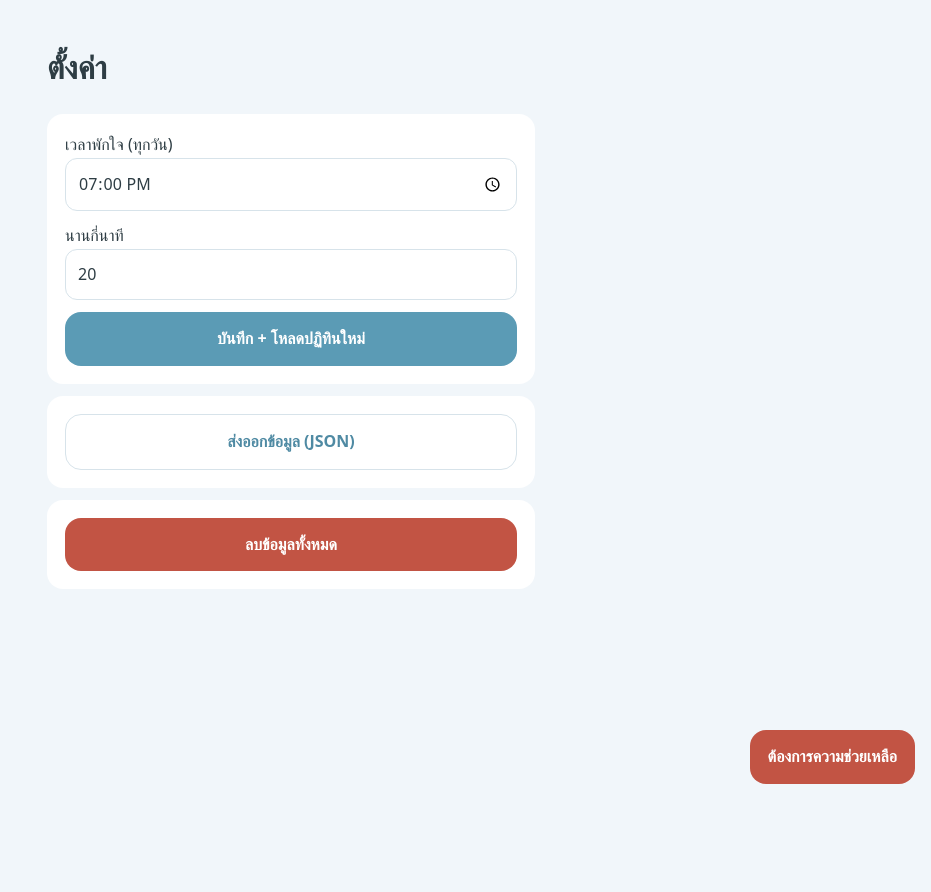
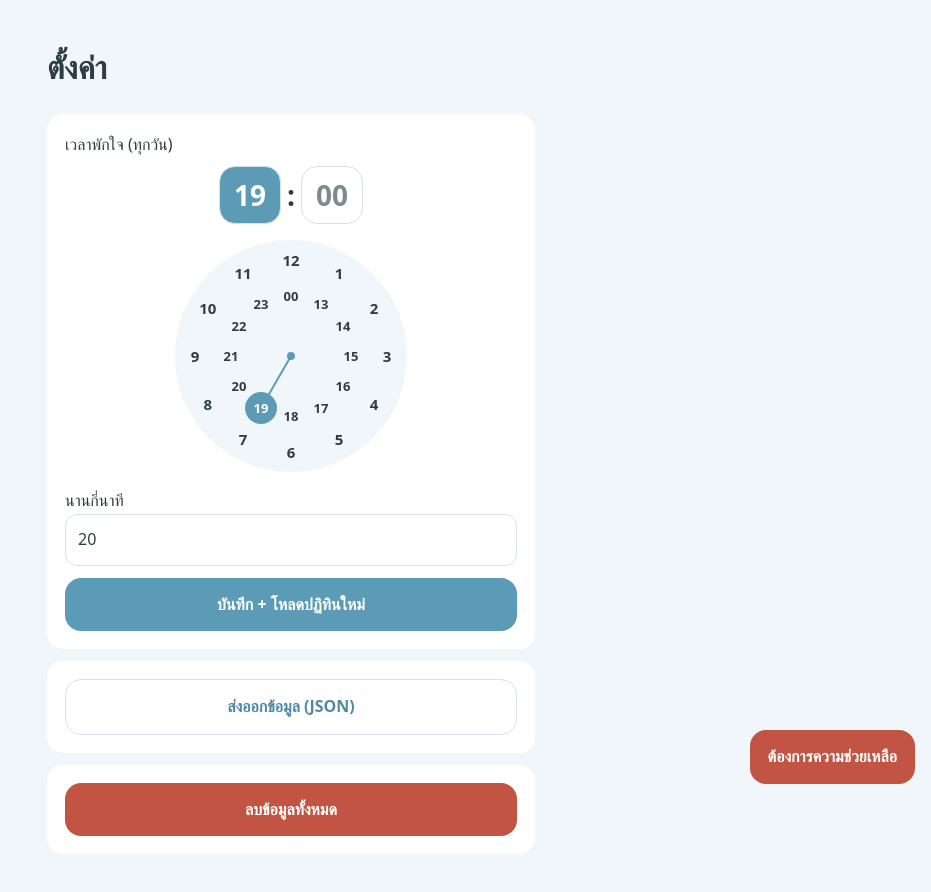
Before and after one commit to peerapongsm/glong-pak-jai, a Next.js app: page /glong-pak-jai/settings in a window 1280 px wide. Shown: the top 892 px of the page, without its empty margins (349-1280 px from the left). Before the commit the page ends 800 px from the top, so only its background shows below. Built offline with nearby package versions, Linux system fonts and the light colour scheme.

Commit message:
feat: clock-dial time picker (Material 2-step, 24h) replacing native time input

```diff
--- /dev/null
+++ b/app/components/ClockTimePicker.tsx
@@ -0,0 +1,115 @@
+'use client';
+import { useRef, useState } from 'react';
+import { angleDeg, hourFromPos, minuteFromAngle, isOuterRing, fmt, parse } from '@/lib/clock';
+
+const SIZE = 240;
+const C = SIZE / 2;
+const R_OUT = 96;
+const R_IN = 60;
+const R_MIN = 96;
+const NUM_R = 14; // radius of a number's hit/label circle
+
+function pol(angleDeg: number, radius: number): { x: number; y: number } {
+  const rad = (angleDeg * Math.PI) / 180;
+  return { x: C + radius * Math.sin(rad), y: C - radius * Math.cos(rad) };
+}
+
+export default function ClockTimePicker({
+  value,
+  onChange,
+}: {
+  value: string;
+  onChange: (v: string) => void;
+}) {
+  const { h, m } = parse(value);
+  const [mode, setMode] = useState<'hour' | 'minute'>('hour');
+  const [dragging, setDragging] = useState(false);
+  const svgRef = useRef<SVGSVGElement>(null);
+
+  const pick = (clientX: number, clientY: number) => {
+    const svg = svgRef.current;
+    if (!svg) return;
+    const rect = svg.getBoundingClientRect();
+    const scale = SIZE / rect.width;
+    const dx = (clientX - rect.left) * scale - C;
+    const dy = (clientY - rect.top) * scale - C;
+    const deg = angleDeg(dx, dy);
+    if (mode === 'hour') {
+      onChange(fmt(hourFromPos(deg, isOuterRing(Math.hypot(dx, dy), R_IN, R_OUT)), m));
+    } else {
+      onChange(fmt(h, minuteFromAngle(deg)));
+    }
+  };
+
+  // Selector hand.
+  const handAngle = mode === 'hour' ? (h % 12) * 30 : m * 6;
+  const handLen = mode === 'hour' ? (h >= 1 && h <= 12 ? R_OUT : R_IN) : R_MIN;
+  const hand = pol(handAngle, handLen);
+
+  // Number rings for the active mode.
+  const outerNums = mode === 'hour'
+    ? Array.from({ length: 12 }, (_, i) => ({ label: String(i === 0 ? 12 : i), val: i === 0 ? 12 : i, r: R_OUT, pos: i * 30 }))
+    : Array.from({ length: 12 }, (_, i) => ({ label: String(i * 5).padStart(2, '0'), val: i * 5, r: R_MIN, pos: i * 30 }));
+  const innerNums = mode === 'hour'
+    ? Array.from({ length: 12 }, (_, i) => ({ label: i === 0 ? '00' : String(i + 12), val: i === 0 ? 0 : i + 12, r: R_IN, pos: i * 30 }))
+    : [];
+
+  const activeVal = mode === 'hour' ? h : m;
+
+  const headBtn = (active: boolean): React.CSSProperties => ({
+    background: active ? 'var(--primary)' : 'var(--panel)',
+    color: active ? '#fff' : 'var(--muted)',
+    padding: '6px 14px',
+    fontSize: 28,
+    fontWeight: 700,
+    border: '1px solid #d7e3ea',
+  });
+
+  return (
+    <div style={{ display: 'flex', flexDirection: 'column', alignItems: 'center', gap: 12 }}>
+      <div style={{ display: 'flex', alignItems: 'center', gap: 6 }}>
+        <button type="button" style={headBtn(mode === 'hour')} onClick={() => setMode('hour')}>
+          {String(h).padStart(2, '0')}
+        </button>
+        <span style={{ fontSize: 28, fontWeight: 700 }}>:</span>
+        <button type="button" style={headBtn(mode === 'minute')} onClick={() => setMode('minute')}>
+          {String(m).padStart(2, '0')}
+        </button>
+      </div>
+
+      <svg
+        ref={svgRef}
+        viewBox={`0 0 ${SIZE} ${SIZE}`}
+        style={{ width: 240, maxWidth: '100%', touchAction: 'none', userSelect: 'none', cursor: 'pointer' }}
+        onPointerDown={(e) => { e.currentTarget.setPointerCapture(e.pointerId); setDragging(true); pick(e.clientX, e.clientY); }}
+        onPointerMove={(e) => { if (dragging) pick(e.clientX, e.clientY); }}
+        onPointerUp={() => { setDragging(false); if (mode === 'hour') setMode('minute'); }}
+      >
+        <circle cx={C} cy={C} r={C - 4} fill="var(--bg)" />
+        {/* hand */}
+        <line x1={C} y1={C} x2={hand.x} y2={hand.y} stroke="var(--primary)" strokeWidth={2} />
+        <circle cx={hand.x} cy={hand.y} r={NUM_R + 2} fill="var(--primary)" />
+        <circle cx={C} cy={C} r={4} fill="var(--primary)" />
+        {/* numbers */}
+        {[...outerNums, ...innerNums].map((n) => {
+          const p = pol(n.pos, n.r);
+          const selected = n.val === activeVal;
+          return (
+            <text
+              key={`${n.r}-${n.label}`}
+              x={p.x}
+              y={p.y}
+              textAnchor="middle"
+              dominantBaseline="central"
+              fontSize={n.r === R_IN ? 13 : 15}
+              fontWeight={600}
+              fill={selected ? '#fff' : 'var(--text)'}
+            >
+              {n.label}
+            </text>
+          );
+        })}
+      </svg>
+    </div>
+  );
+}
--- a/app/components/FirstRun.tsx
+++ b/app/components/FirstRun.tsx
@@ -3,6 +3,7 @@ import { useState } from 'react';
 import type { Settings } from '@/lib/types';
 import { DEFAULT_SETTINGS } from '@/lib/types';
 import { buildIcs } from '@/lib/ics';
+import ClockTimePicker from './ClockTimePicker';
 
 export function downloadIcs(settings: Settings): void {
   const blob = new Blob([buildIcs(settings, new Date())], { type: 'text/calendar' });
@@ -33,8 +34,8 @@ export default function FirstRun({ onDone }: { onDone: (s: Settings) => void })
         </p>
       </div>
       <div className="card">
-        <label>เวลาพักใจ (ทุกวัน)</label>
-        <input type="time" value={start} onChange={(e) => setStart(e.target.value)} />
+        <label style={{ display: 'block', marginBottom: 8 }}>เวลาพักใจ (ทุกวัน)</label>
+        <ClockTimePicker value={start} onChange={setStart} />
         <label style={{ marginTop: 12, display: 'block' }}>นานกี่นาที</label>
         <input type="number" min={5} max={120} value={mins}
           onChange={(e) => setMins(Number(e.target.value))} />
--- a/app/settings/page.tsx
+++ b/app/settings/page.tsx
@@ -4,6 +4,7 @@ import type { Settings } from '@/lib/types';
 import { DEFAULT_SETTINGS } from '@/lib/types';
 import { loadSettings, saveSettings, exportJSON, clearAll } from '@/lib/storage';
 import { downloadIcs } from '../components/FirstRun';
+import ClockTimePicker from '../components/ClockTimePicker';
 
 export default function SettingsPage() {
   const [s, setS] = useState<Settings>(DEFAULT_SETTINGS);
@@ -31,9 +32,9 @@ export default function SettingsPage() {
     <main>
       <h1>ตั้งค่า</h1>
       <div className="card">
-        <label>เวลาพักใจ (ทุกวัน)</label>
-        <input type="time" value={s.windowStart}
-          onChange={(e) => setS({ ...s, windowStart: e.target.value })} />
+        <label style={{ display: 'block', marginBottom: 8 }}>เวลาพักใจ (ทุกวัน)</label>
+        <ClockTimePicker value={s.windowStart}
+          onChange={(v) => setS({ ...s, windowStart: v })} />
         <label style={{ marginTop: 12, display: 'block' }}>นานกี่นาที</label>
         <input type="number" min={5} max={120} value={s.windowMinutes}
           onChange={(e) => setS({ ...s, windowMinutes: Number(e.target.value) })} />
--- /dev/null
+++ b/lib/clock.ts
@@ -0,0 +1,40 @@
+// Pure geometry for the clock-dial time picker. All angles in degrees measured
+// from 12 o'clock (top), increasing clockwise (0..360). No DOM here so it stays
+// unit-testable.
+
+export function angleDeg(dx: number, dy: number): number {
+  // screen y grows downward; top = (0,-1) should map to 0deg.
+  const a = (Math.atan2(dx, -dy) * 180) / Math.PI;
+  return (a + 360) % 360;
+}
+
+// Clock position 0..11 (0 = top / 12 o'clock).
+function clockPos(deg: number): number {
+  return Math.round(deg / 30) % 12;
+}
+
+// 24h hour from angle + ring. Outer ring carries 1..12, inner carries 13..23 and 00.
+export function hourFromPos(deg: number, outer: boolean): number {
+  const p = clockPos(deg);
+  if (outer) return p === 0 ? 12 : p;
+  return p === 0 ? 0 : p + 12;
+}
+
+// Minute snapped to the nearest 5 (0..55).
+export function minuteFromAngle(deg: number): number {
+  return (clockPos(deg) * 5) % 60;
+}
+
+// Outer ring if the point is past the midpoint between the two number rings.
+export function isOuterRing(dist: number, rInner: number, rOuter: number): boolean {
+  return dist >= (rInner + rOuter) / 2;
+}
+
+export function fmt(h: number, m: number): string {
+  return `${String(h).padStart(2, '0')}:${String(m).padStart(2, '0')}`;
+}
+
+export function parse(v: string): { h: number; m: number } {
+  const [h, m] = v.split(':').map(Number);
+  return { h: Number.isFinite(h) ? h : 0, m: Number.isFinite(m) ? m : 0 };
+}
```
Also changed, not shown: 1 other file (tests, documents, lock files or other folders).
